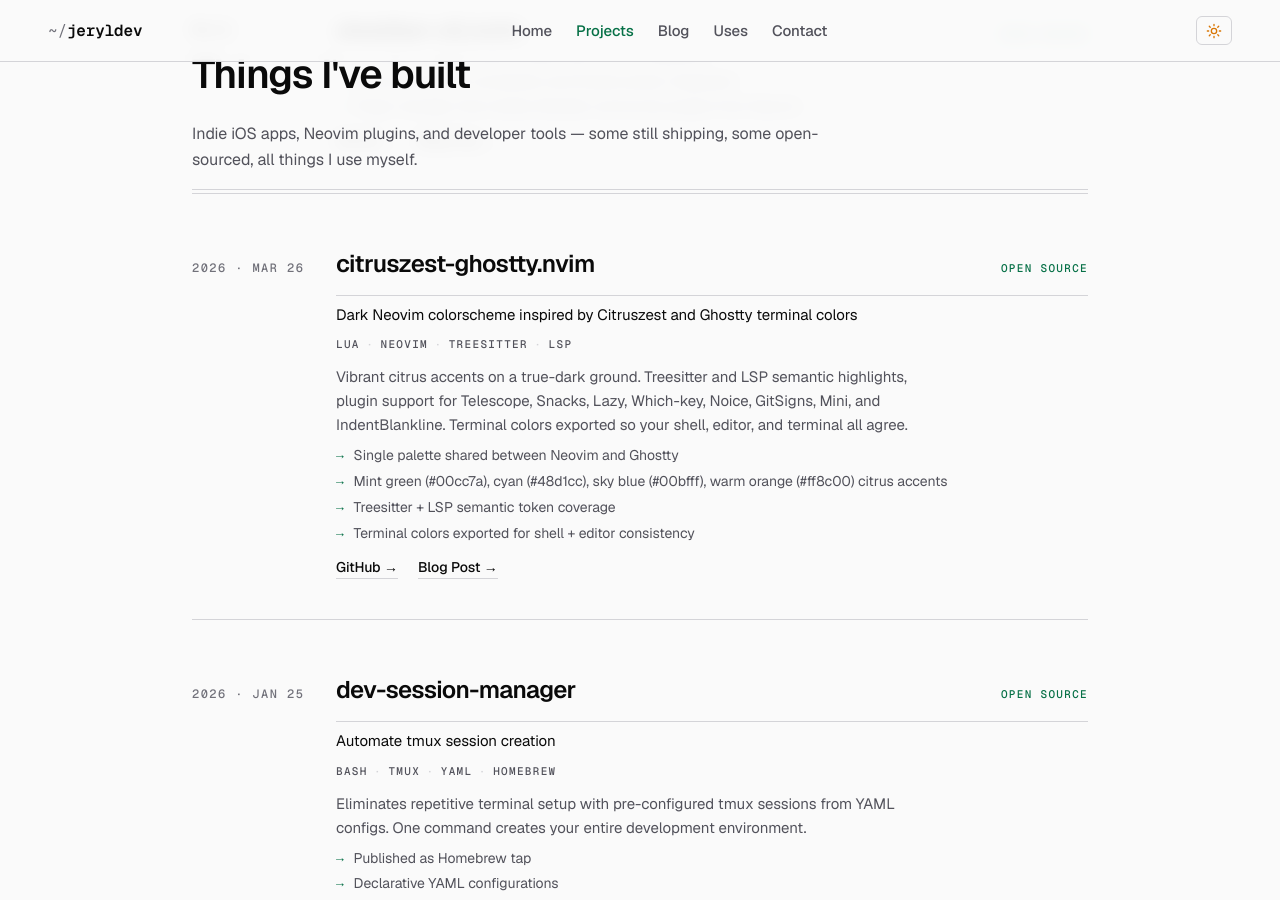
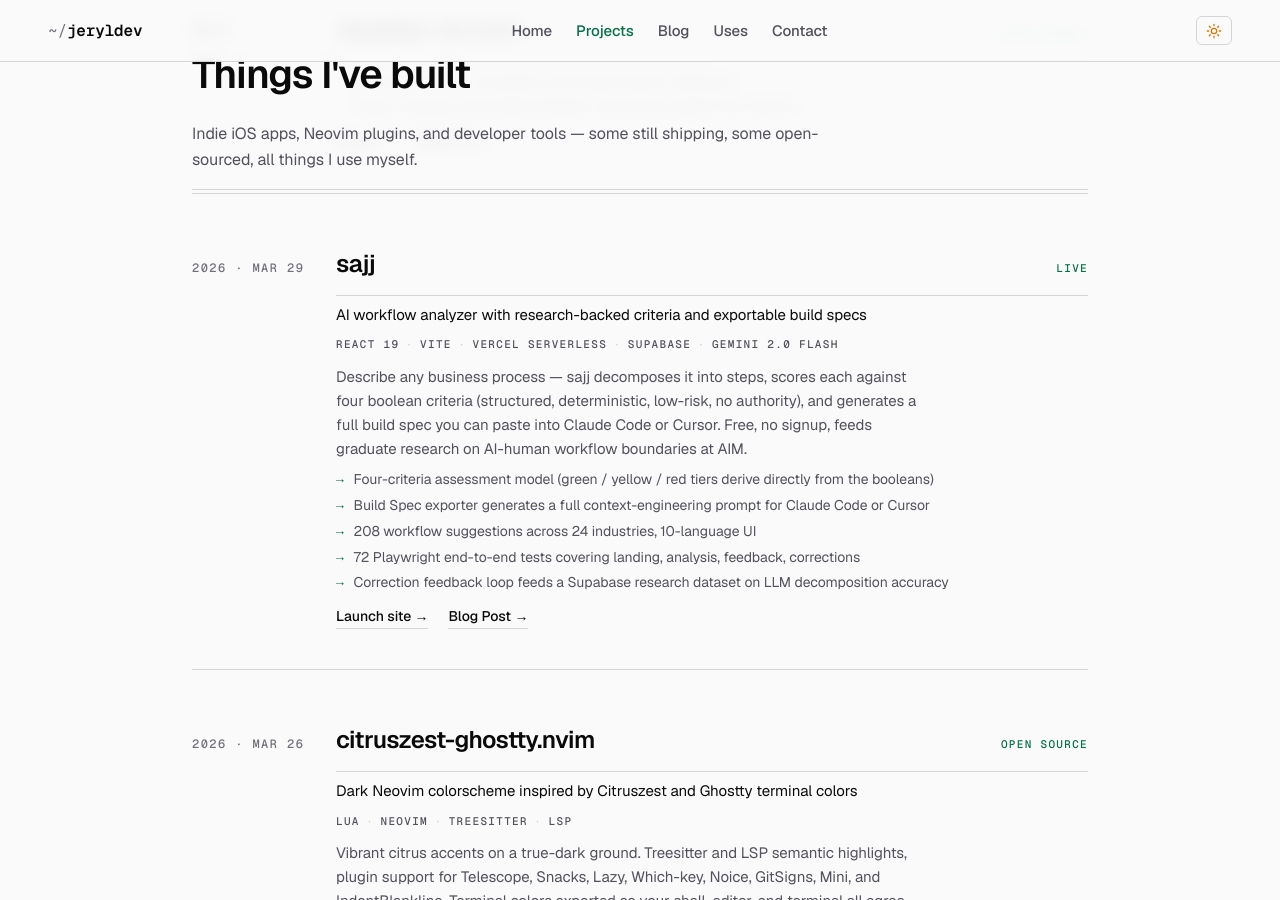
Before and after one commit to jeryldev/jeryldev.github.io, a Jekyll site: the page built from projects.md, in a window 1280 px wide and 900 px high, scrolled down 1074 px. Built offline with Jekyll 4.4.1, drawn with Linux system fonts in a browser that asks for light colours.

Commit message:
Add sajj launch post and project listing
sajj is the AI workflow analyzer I shipped three weeks ago and
expanded into Build Spec a few days after. Adding:

Blog post (dated 2026-03-29, matching the original LinkedIn launch
three weeks ago). Covers the four-criteria assessment model
(structured / deterministic / lowRisk / noAuthority), the tier
derivation (green / yellow / red from the criteria booleans),
why scoring is criteria-based instead of numeric (forces the
decision into the open and makes user disagreements legible),
the Build Spec feature added after the 'cool but what do I build'
feedback, the stack (React 19 + Vite + Vercel Serverless +
Supabase + Gemini 2.0 Flash + Playwright), and three early
research takeaways from user corrections.

projects.yml entry. sajj goes between citruszest-ghostty.nvim
and the obsidian-cli.nvim entry on the projects grid, with
launch-site link to sajj.dev, status 'Live', and the full
highlight list. Date is 2026-03-29 matching the first-commit
date of the repo.

```diff
--- a/_data/projects.yml
+++ b/_data/projects.yml
@@ -23,6 +23,30 @@
       url: /namna-support/
     - label: Blog Post
       url: /blog/2026/04/18/namna-financial-independence-for-filipinos/
+  featured: true
+
+- name: sajj
+  tagline: AI workflow analyzer with research-backed criteria and exportable build specs
+  description: Describe any business process — sajj decomposes it into steps, scores each against four boolean criteria (structured, deterministic, low-risk, no authority), and generates a full build spec you can paste into Claude Code or Cursor. Free, no signup, feeds graduate research on AI-human workflow boundaries at AIM.
+  date: 2026-03-29
+  tech:
+    - React 19
+    - Vite
+    - Vercel Serverless
+    - Supabase
+    - Gemini 2.0 Flash
+  status: Live
+  highlights:
+    - Four-criteria assessment model (green / yellow / red tiers derive directly from the booleans)
+    - Build Spec exporter generates a full context-engineering prompt for Claude Code or Cursor
+    - 208 workflow suggestions across 24 industries, 10-language UI
+    - 72 Playwright end-to-end tests covering landing, analysis, feedback, corrections
+    - Correction feedback loop feeds a Supabase research dataset on LLM decomposition accuracy
+  links:
+    - label: Launch site
+      url: https://sajj.dev
+    - label: Blog Post
+      url: /blog/2026/03/29/sajj-ai-workflow-analyzer/
   featured: true
 
 - name: citruszest-ghostty.nvim
--- /dev/null
+++ b/_posts/2026-03-29-sajj-ai-workflow-analyzer.md
@@ -0,0 +1,101 @@
+---
+layout: post
+title: "sajj: Can a Couple of AI Agents Handle Your Workflow?"
+date: 2026-03-29 10:00:00 +0800
+tags: [AI, Gemini, React, Vercel, Supabase, Research, MIB]
+excerpt: "I've been getting the 'can AI handle my workflow?' question enough times to want a serious answer. So I built a free tool that decomposes any business process, scores each step against four criteria, and generates a build spec you can paste into Claude Code or Cursor. It also feeds my graduate research at AIM."
+---
+
+The question keeps coming up, and it keeps being asked wrong.
+
+"Can AI automate my job?" — wrong framing.
+"Can a couple of AI agents handle my entire workflow?" — closer, but still misses.
+
+The right question is: **which specific steps of your work can AI realistically handle today, which need human oversight, and which should stay human?** That's a per-step question, not a per-role question, and the answer changes by industry, by risk level, and by how tightly the work is structured.
+
+I built [sajj](https://sajj.dev) (pronounced "sɑːdʒ") to answer that question honestly, for any workflow, in under two minutes.
+
+## What It Does
+
+Describe any business process — a sentence or a paragraph, in any of 10 languages — and sajj does three things:
+
+1. **Decomposes** the process into its actual steps using Gemini 2.0 Flash
+2. **Scores each step** against four boolean criteria (below)
+3. **Generates a build spec** you can paste into Claude Code, Cursor, or any AI coding agent as a starting point
+
+No email gate. No signup. You can run it on any workflow you can describe. The only thing I ask is optional feedback on whether the decomposition matched your actual process — that feedback is what makes the research data useful.
+
+## The Four Criteria
+
+I spent a while on this part, because the usual "AI automation score 1–10" approach is meaningless. A numeric score hides the decision. Four boolean criteria force the decision into the open:
+
+| Criterion | Question | `true` means AI-friendly |
+|---|---|---|
+| **Structured** | Are the inputs structured and predictable? | Forms, templates, tables |
+| **Deterministic** | Can the rules be fully written down? | No "you just know" judgment calls |
+| **Low risk** | Is a mistake minor and reversible? | Safe to automate without an off-ramp |
+| **No authority** | Does it require signing authority or legal liability? | No real human-power needed |
+
+A step is green (AI Can Handle) when 3–4 criteria are true, yellow (AI + Human Review) when 2 are true, and red (Human Only) when 0–1 are true. There's no magic weight — the tier derives directly from the criteria, so users can inspect exactly why a step was scored the way it was.
+
+This turned out to be the core insight. When a user disagrees with the tier, I don't get back "this number is wrong." I get back "you marked this as deterministic but it actually isn't because the pricing rules change by region." That's the research signal I care about.
+
+## Build Spec (the feature I added after the first week)
+
+After the initial launch, the most common reaction I got was:
+
+> "OK cool, I can see the breakdown — but now what do I actually build?"
+
+Fair point. A breakdown that ends at "AI Can Handle" doesn't tell you *how to build* the thing that handles it.
+
+So I added **Build Spec**. Every workflow assessment now has an Export button that generates a full context-engineering spec — every screen, every form, every interaction, described in detail based on the workflow decomposition. The output is designed specifically to be pasted into Claude Code, Cursor, or Aider as the starting system prompt for actual implementation.
+
+The flow is now:
+
+1. Describe a process
+2. See what AI can and can't handle
+3. **Export a spec → start building**
+
+If step 3 was the thing that bothered you about the first version, step 3 is the thing I care most about now.
+
+## Why It's Free
+
+Two reasons.
+
+**First, graduate research.** I'm a part-time student in AIM's [Master's in Innovation and Business](https://aim.edu/mib) program, and my research focus is the gap between what LLMs *suggest* about a process and what the process actually *is*. Every submission is an anonymized data point. Corrections are even more valuable — when a user flags "this step is wrong," that's direct evidence of where AI decomposition fails. I can't pay for that data, so I trade free access for the signal.
+
+**Second, the premise matters more than monetization.** If AI workflow automation is going to be this decade's dominant productivity story, the people who actually do the work need an honest tool to evaluate it — not a vendor pitching the "AI does everything" upsell. sajj is calibrated to say no. About a third of the steps it analyzes come back red (Human Only), and I've watched founders breathe audible relief at that.
+
+## The Stack
+
+Small and boring on purpose:
+
+- **Frontend:** React 19 + Vite, single-page app
+- **Backend:** Vercel Serverless Functions (Node.js)
+- **Database:** Supabase (Postgres + REST)
+- **LLM:** Google Gemini 2.0 Flash — fast enough for the interactive loop, cheap enough for free access
+- **Tests:** Playwright — 72 end-to-end specs covering landing, analysis, feedback, corrections, and the Build Spec export
+- **i18n:** 10 languages, auto-detected from browser locale (English, Chinese, Spanish, Hindi, Arabic, Portuguese, French, German, Japanese, Korean)
+- **Catalog:** 208 workflow suggestions across 24 industries so first-time users don't start from a blank text box
+
+The 4-criteria data model in Supabase is where most of the thought went — each generation produces a `generations` row, one `generation_steps` row per step, and a `scorecards` row for internal analytics. When users correct a step, `step_corrections` rows get populated with one of five issue types (`missing_step`, `wrong_desc`, `tier_too_high`, `tier_too_low`, `wrong_rules`). Those corrections are the research gold — they're the ground-truth against which Gemini's decomposition gets measured.
+
+## What I'm Learning
+
+Three early takeaways from the first batch of submissions:
+
+**Process decomposition is harder than the tier assessment.** Once the steps are right, scoring them is mostly mechanical. But getting the steps right — that's where LLMs still get it wrong in subtle ways. Missing dependencies, combining two distinct decisions into one step, labeling a judgment call as "structured." The correction feedback is clustering heavily around `missing_step` and `wrong_desc`, not around tier disagreements.
+
+**Users are more conservative than the tool.** sajj tends to score MORE steps as AI-capable than users do. When users correct, they usually push tiers DOWN (`tier_too_high`), not up. That's honest signal — and it tells me my prompt engineering is slightly overoptimistic about what AI can do.
+
+**"Which industry?" isn't the right axis.** The criteria correlate much more strongly with *risk profile* and *input structure* than with industry. A regulated-industry onboarding task and a retail returns process can have more in common than two different processes in the same company. That's an early insight I want to test more rigorously.
+
+## Try It
+
+[sajj.dev](https://sajj.dev) — free, no signup, 2 minutes.
+
+If sajj gets your process wrong, I want to know. That's where the real insights are, and anonymized correction data directly feeds my research at AIM. The tool has built-in correction flags on every step so you can tell it exactly *where* it's wrong without having to email me.
+
+---
+
+_sajj is open to anyone doing real work — finance, operations, marketing, HR, sales, manufacturing, healthcare, anything. If you're a researcher or builder curious about the data model or the correction-signal pipeline, [drop me a note](/contact/)._
```
